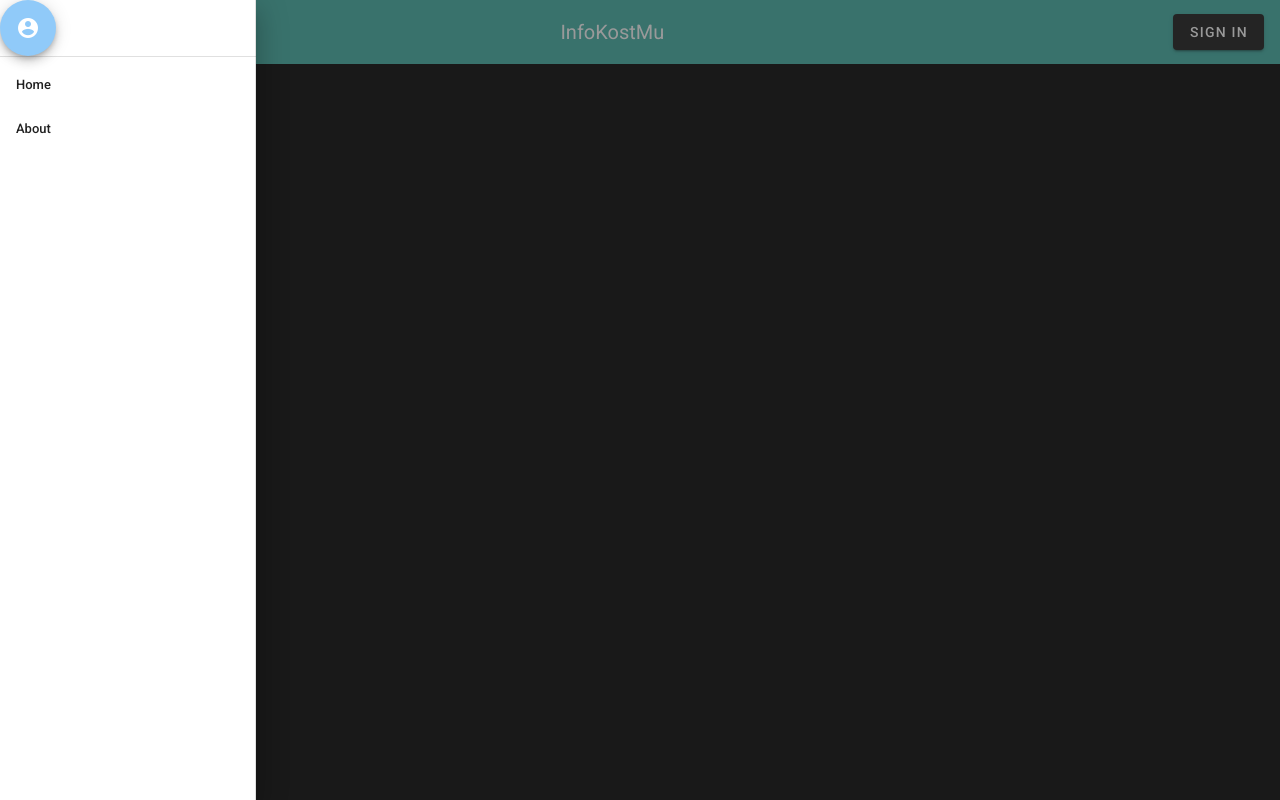
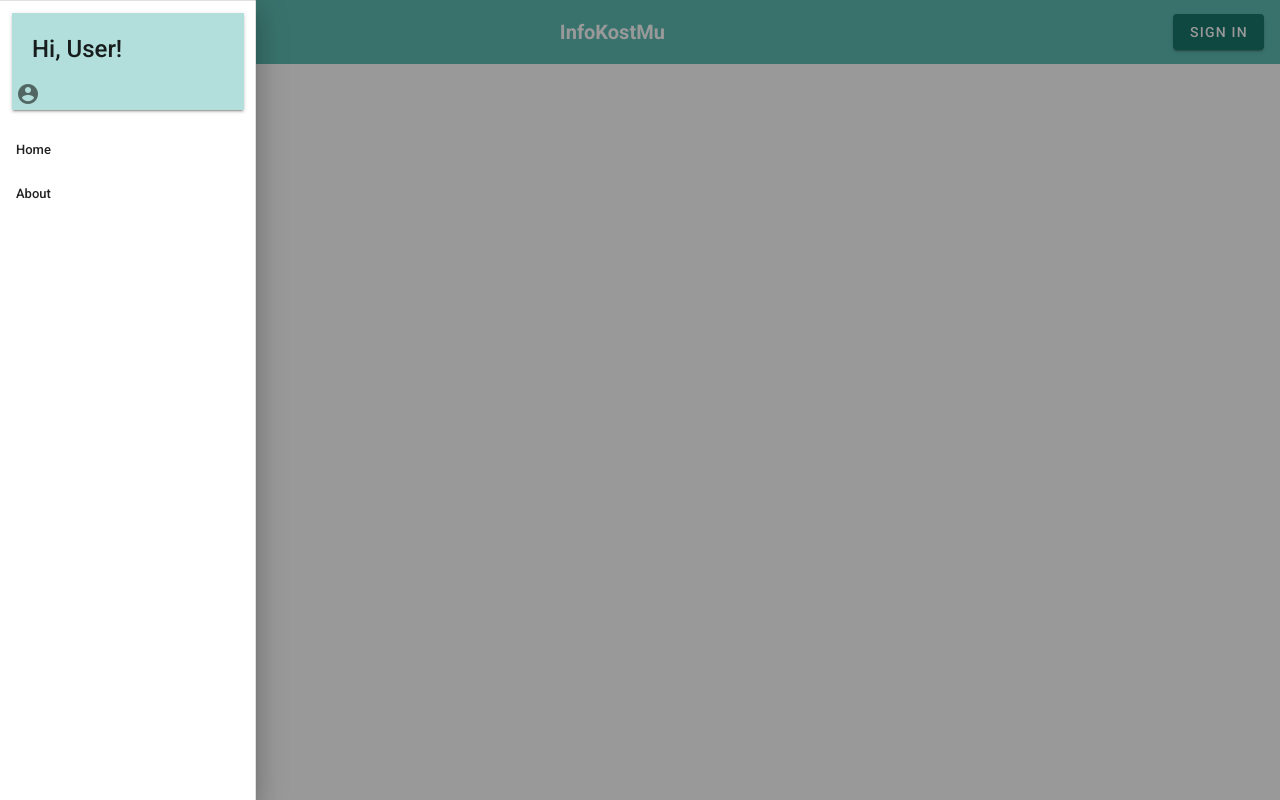
Before and after one commit to fadelrahman31/info-kost-app, a Nuxt app: page /landing in a window 1280 px wide. Both pictures are taken after a click on the button 28 px from the left and 32 px from the top of the page. Built offline with nearby package versions, Linux system fonts and the light colour scheme.

Commit message:
Update for nav bar

```diff
--- a/components/AppNavigation.vue
+++ b/components/AppNavigation.vue
@@ -6,10 +6,19 @@
             absolute
             temporary
         >
-            <v-btn color="blue lighten-3" fab dark>
+            <v-divider></v-divider>
+
+            <v-card
+                class="ma-3 pa-1"
+                color="teal lighten-4"
+                raised
+                tile
+            >
+                <v-card-title class= "headline font-weight-medium">
+                    Hi, User!
+                </v-card-title>
                 <v-icon>mdi-account-circle</v-icon>
-            </v-btn>
-            <v-divider></v-divider>
+            </v-card>
             <v-list nav dense>
                 <v-list-item
                     v-for= "item in items"
@@ -28,13 +37,17 @@
             absolute
             color="teal lighten-2"
             elevate-on-scroll
+            dark
         >
             <v-app-bar-nav-icon
                 @click.stop="drawer = !drawer"
             ></v-app-bar-nav-icon><v-spacer></v-spacer>
-            <v-toolbar-title>{{ appTitle }}</v-toolbar-title>
+            <v-toolbar-title class= "font-weight-bold">{{ appTitle }}</v-toolbar-title>
             <v-spacer flat></v-spacer>
-            <v-btn flat>sign in</v-btn>
+            <v-btn
+                flat
+                color="teal darken-3"
+            >sign in</v-btn>
         </v-app-bar>
     </span>
 </template>
--- a/nuxt.config.js
+++ b/nuxt.config.js
@@ -57,18 +57,7 @@ module.exports = {
   vuetify: {
     customVariables: ['~/assets/variables.scss'],
     theme: {
-      dark: true,
-      themes: {
-        dark: {
-          primary: colors.blue.darken2,
-          accent: colors.grey.darken3,
-          secondary: colors.amber.darken3,
-          info: colors.teal.lighten1,
-          warning: colors.amber.base,
-          error: colors.deepOrange.accent4,
-          success: colors.green.accent3
-        }
-      }
+      dark: false
     }
   },
   /*
```
